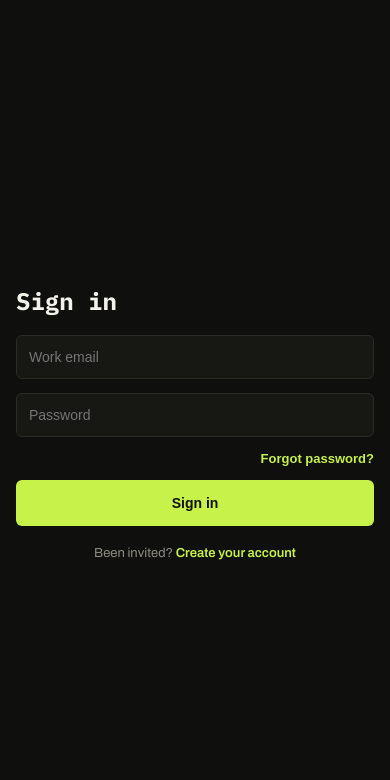
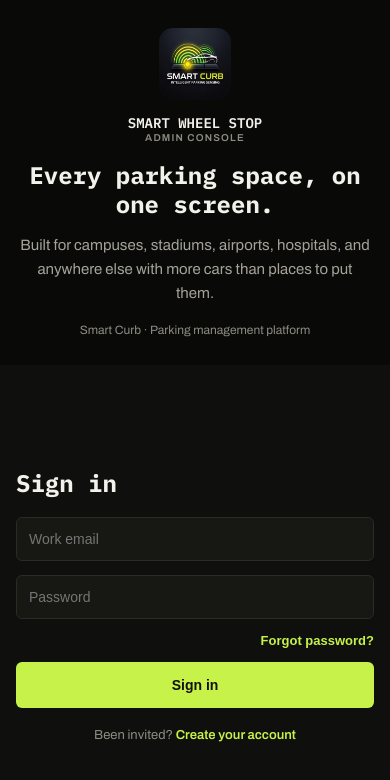
Before and after one commit to ttrann2022-design/Smart_Curb, a React (Vite) app in the folder admin-dashboard/: page / in a window 390 px wide. Shown: the top 780 px of the page. Built offline with nearby package versions, Linux system fonts and the light colour scheme.

Commit message:
Center sign-in branding on phones

```diff
--- a/admin-dashboard/src/index.css
+++ b/admin-dashboard/src/index.css
@@ -117,7 +117,13 @@
   .sws-heatmap { gap: 2px !important; }
   .sws-heatmap > div { font-size: 8px !important; }
 
-  .sws-login-brand { display: none !important; }
+  .sws-login { flex-direction: column !important; height: auto !important; min-height: 100dvh; }
+  .sws-login-brand { flex: 0 0 auto !important; padding: 28px 20px !important; gap: 18px; }
+  .sws-login-brand img { width: 72px !important; height: 72px !important; }
+  .sws-login-brand h1 { font-size: 24px !important; }
+  .sws-login-brand { align-items: center; text-align: center; }
+  .sws-login-brand > div { align-items: center !important; }
+  .sws-login-brand p { margin-left: auto !important; margin-right: auto !important; }
   .sws-auth-form { width: calc(100% - 32px) !important; max-width: 400px; }
 }
 
--- a/admin-dashboard/src/pages/Login.jsx
+++ b/admin-dashboard/src/pages/Login.jsx
@@ -44,7 +44,7 @@
   };
 
   return (
-    <div style={{ display: "flex", height: "100vh" }}>
+    <div className="sws-login" style={{ display: "flex", height: "100vh" }}>
       <div className="sws-login-brand" style={{ flex: 1, background: c.side, padding: 56, display: "flex", flexDirection: "column", justifyContent: "space-between" }}>
                 <div style={{ display: "flex", flexDirection: "column", alignItems: "flex-start", gap: 14 }}>
           <img
```
